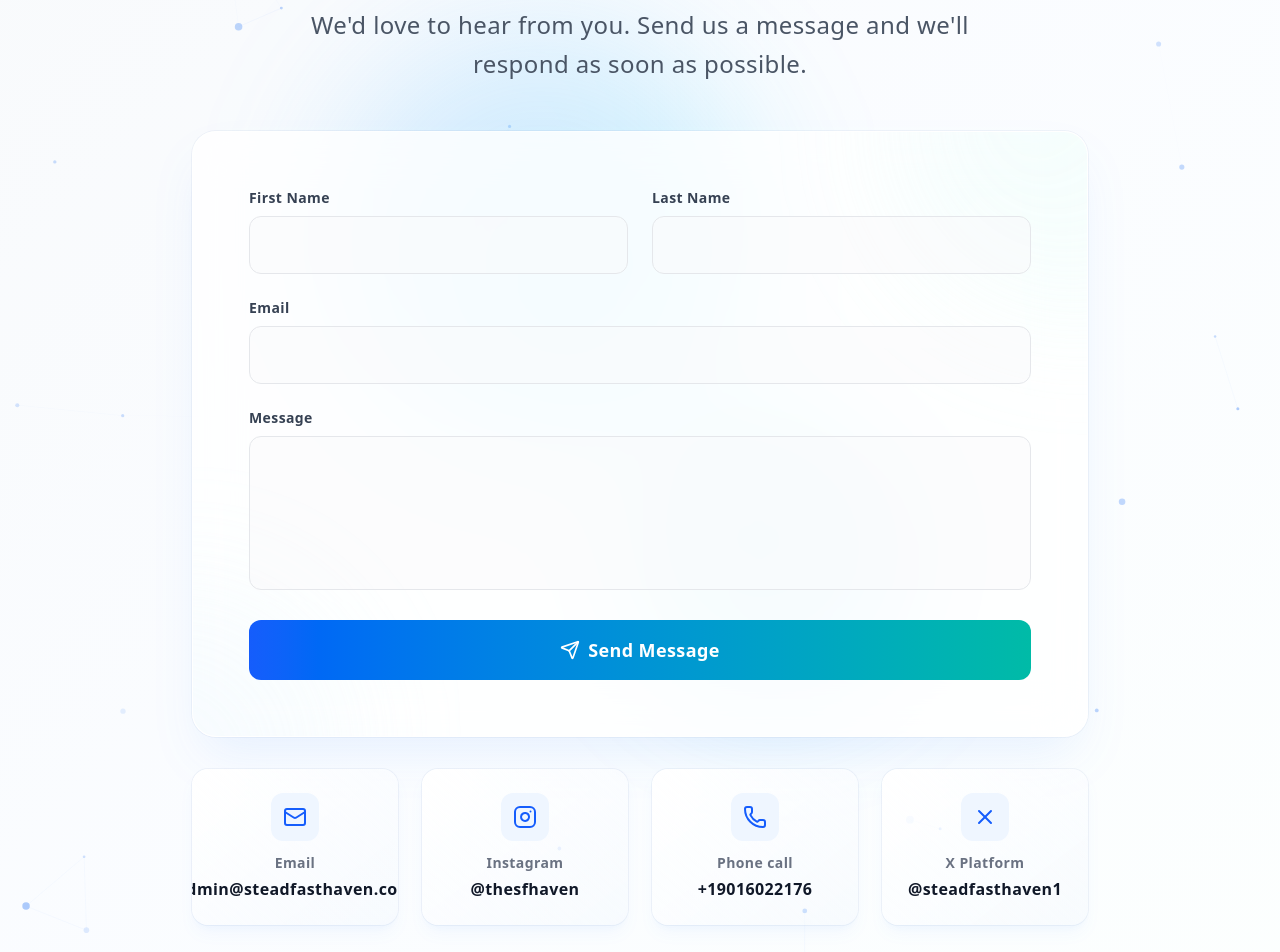
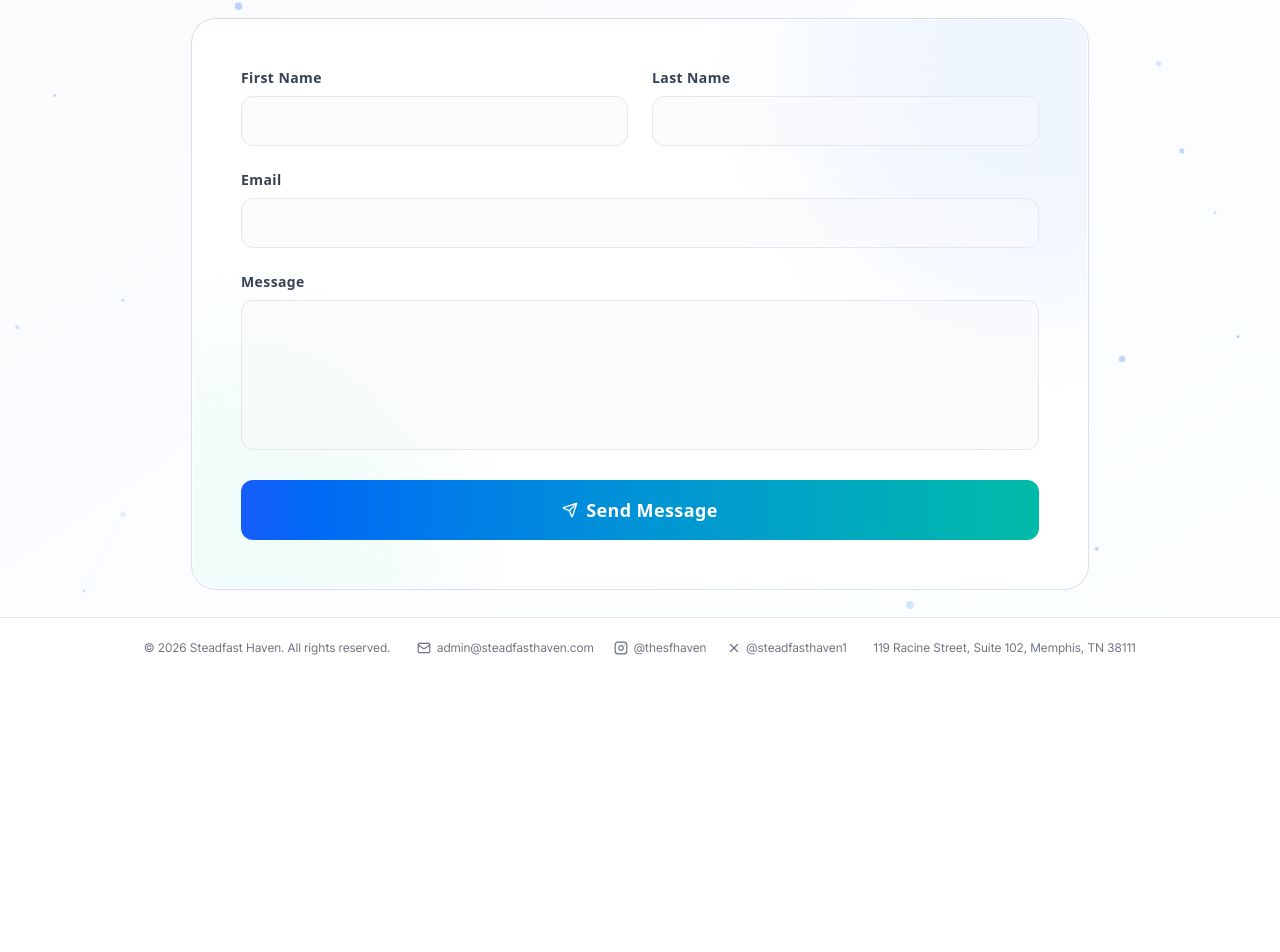
Before and after one commit to Achraftraf/Tranquil-stronghold, a Next.js app: page /contact in a window 1280 px wide. Shown: the part 296-1248 px from the top of the page. After the commit the page ends 974 px from the top, so only its background shows below. Built offline with nearby package versions, Linux system fonts and the light colour scheme.

Commit message:
styles(contact): imporove contact page and remove links to footer

```diff
--- a/app/contact/page.tsx
+++ b/app/contact/page.tsx
@@ -1,9 +1,18 @@
-"use client"
+"use client";
 
 import { useState, useEffect, useRef } from "react";
-import { Mail, Instagram, Send, Phone, X } from "lucide-react";
+import { Send} from "lucide-react";
+import { ParticleBackground } from "@/components/particle-background";
 
-const AnimatedSection = ({ children, delay = 0, classNames = "" }: { children: React.ReactNode; delay?: number; classNames?: string }) => {
+const AnimatedSection = ({
+  children,
+  delay = 0,
+  classNames = "",
+}: {
+  children: React.ReactNode;
+  delay?: number;
+  classNames?: string;
+}) => {
   const [isVisible, setIsVisible] = useState(false);
   const ref = useRef(null);
 
@@ -14,7 +23,7 @@ const AnimatedSection = ({ children, delay = 0, classNames = "" }: { children: R
           setTimeout(() => setIsVisible(true), delay * 1000);
         }
       },
-      { threshold: 0.1 }
+      { threshold: 0.1 },
     );
 
     if (ref.current) observer.observe(ref.current);
@@ -24,154 +33,26 @@ const AnimatedSection = ({ children, delay = 0, classNames = "" }: { children: R
   return (
     <div
       ref={ref}
-      className={`transition-all duration-1000 ${isVisible ? "opacity-100 translate-y-0" : "opacity-0 translate-y-8"
-        } ${classNames}`}
+      className={`transition-all duration-1000 ${
+        isVisible ? "opacity-100 translate-y-0" : "opacity-0 translate-y-8"
+      } ${classNames}`}
     >
       {children}
     </div>
   );
 };
 
-const ParticleBackground = () => {
-  const canvasRef = useRef<HTMLCanvasElement>(null);
-
-  useEffect(() => {
-    const canvas = canvasRef.current;
-    if (!canvas) return;
-
-    const ctx = canvas.getContext("2d");
-    if (!ctx) return;
-    let animationFrameId: number;
-    let particles = [];
-
-    const resizeCanvas = () => {
-      canvas.width = canvas.offsetWidth;
-      canvas.height = canvas.offsetHeight;
-    };
-
-    resizeCanvas();
-    window.addEventListener("resize", resizeCanvas);
-
-    class Particle {
-      x!: number;
-      y!: number;
-      speed!: number;
-      size!: number;
-      opacity!: number;
-
-      constructor() {
-        this.reset();
-        this.y = Math.random() * canvas!.height;
-        this.opacity = Math.random() * 0.5 + 0.2;
-      }
-
-      reset() {
-        this.x = Math.random() * canvas!.width;
-        this.y = -10;
-        this.speed = Math.random() * 1 + 0.5;
-        this.size = Math.random() * 3 + 1;
-        this.opacity = Math.random() * 0.5 + 0.2;
-      }
-
-      update() {
-        this.y += this.speed;
-        if (this.y > canvas!.height) {
-          this.reset();
-        }
-      }
-
-      draw() {
-        if (!ctx) return;
-        ctx.fillStyle = `rgba(59, 130, 246, ${this.opacity})`;
-        ctx.beginPath();
-        ctx.arc(this.x, this.y, this.size, 0, Math.PI * 2);
-        ctx.fill();
-      }
-    }
-
-    for (let i = 0; i < 50; i++) {
-      particles.push(new Particle());
-    }
-
-    const animate = () => {
-      ctx.clearRect(0, 0, canvas.width, canvas.height);
-
-      particles.forEach((particle) => {
-        particle.update();
-        particle.draw();
-      });
-
-      particles.forEach((p1, i) => {
-        particles.slice(i + 1).forEach((p2) => {
-          const dx = p1.x - p2.x;
-          const dy = p1.y - p2.y;
-          const distance = Math.sqrt(dx * dx + dy * dy);
-
-          if (distance < 150) {
-            ctx.strokeStyle = `rgba(59, 130, 246, ${0.1 * (1 - distance / 150)})`;
-            ctx.lineWidth = 1;
-            ctx.beginPath();
-            ctx.moveTo(p1.x, p1.y);
-            ctx.lineTo(p2.x, p2.y);
-            ctx.stroke();
-          }
-        });
-      });
-
-      animationFrameId = requestAnimationFrame(animate);
-    };
-
-    animate();
-
-    return () => {
-      window.removeEventListener("resize", resizeCanvas);
-      cancelAnimationFrame(animationFrameId);
-    };
-  }, []);
-
-  return (
-    <canvas
-      ref={canvasRef}
-      className="absolute inset-0 w-full h-full pointer-events-none"
-      style={{ opacity: 0.6 }}
-    />
-  );
-};
-
-const ContactLinkItem = ({ title, icon, content, href }: { title: string; icon: React.ReactNode; content: string; href: string }) => {
-  return (
-    <a
-      href={href}
-      target={href.startsWith("http") ? "_blank" : undefined}
-      rel={href.startsWith("http") ? "noopener noreferrer" : undefined}
-      className="group relative overflow-hidden rounded-2xl bg-gradient-to-br from-white to-blue-50/30 p-6 shadow-lg shadow-blue-500/5 ring-1 ring-blue-900/5 transition-all duration-300 hover:shadow-xl hover:shadow-blue-500/10 hover:-translate-y-1 hover:ring-blue-500/20"
-    >
-      <div className="absolute inset-0 bg-gradient-to-br from-blue-500/0 to-teal-500/0 group-hover:from-blue-500/5 group-hover:to-teal-500/5 transition-all duration-500"></div>
-      <div className="relative z-10 flex flex-col items-center text-center space-y-3">
-        <div className="p-3 bg-blue-50 rounded-xl group-hover:bg-blue-100 transition-colors duration-300 group-hover:scale-110 transform">
-          {icon}
-        </div>
-        <div>
-          <p className="text-sm font-semibold text-gray-500 mb-1">{title}</p>
-          <p className="text-base font-bold text-gray-900 group-hover:text-blue-600 transition-colors duration-300">
-            {content}
-          </p>
-        </div>
-      </div>
-    </a>
-  );
-};
 
 export default function Contact() {
   const [formData, setFormData] = useState({
     name: "",
     lastName: "",
     email: "",
-    message: ""
+    message: "",
   });
   const [isSubmitting, setIsSubmitting] = useState(false);
   const [submitStatus, setSubmitStatus] = useState<{
-    type: 'success' | 'error';
+    type: "success" | "error";
     message: string;
   } | null>(null);
 
@@ -182,31 +63,33 @@ export default function Contact() {
 
     setTimeout(() => {
       setSubmitStatus({
-        type: 'success',
-        message: 'Message sent successfully! We\'ll get back to you soon.'
+        type: "success",
+        message: "Message sent successfully! We'll get back to you soon.",
       });
-      setFormData({ name: '', lastName: '', email: '', message: '' });
+      setFormData({ name: "", lastName: "", email: "", message: "" });
       setIsSubmitting(false);
     }, 1500);
   };
 
-  const handleChange = (e: React.ChangeEvent<HTMLInputElement | HTMLTextAreaElement>) => {
+  const handleChange = (
+    e: React.ChangeEvent<HTMLInputElement | HTMLTextAreaElement>,
+  ) => {
     setFormData({
       ...formData,
-      [e.target.name]: e.target.value
+      [e.target.name]: e.target.value,
     });
   };
 
   return (
-    <section className="relative w-full min-h-screen bg-gradient-to-br from-slate-50 via-blue-50/30 to-teal-50/20 text-black flex items-center justify-center font-sans py-12 overflow-hidden">
+    <section className="relative flex-1 w-full py-5 bg-gradient-to-br from-slate-50 via-blue-50/30 to-teal-50/20 text-black flex items-center justify-center font-sans overflow-hidden">
       <ParticleBackground />
 
-      <div className="absolute top-1/4 left-1/4 w-96 h-96 bg-gradient-to-br from-blue-400/20 to-cyan-400/20 rounded-full blur-3xl animate-float"></div>
-      <div className="absolute bottom-1/4 right-1/4 w-80 h-80 bg-gradient-to-br from-teal-400/20 to-blue-400/20 rounded-full blur-3xl animate-float-delayed"></div>
-
-      <div className="relative z-10 w-full md:max-w-5xl mx-auto px-8 pt-6 pb-8">
-        <AnimatedSection delay={0.1} classNames="text-center mb-12 flex flex-col items-center">
-          <span className="mb-6 inline-flex items-center justify-center gap-2 rounded-full bg-blue-50 px-4 py-1.5 text-sm font-bold tracking-wide text-blue-600 ring-1 ring-inset ring-blue-600/20 transition-all hover:bg-blue-100 hover:scale-105 cursor-default shadow-sm">
+      <div className="relative z-10 w-full md:max-w-5xl mx-auto px-8">
+        <AnimatedSection
+          delay={0.1}
+          classNames="text-center mb-10 flex flex-col items-center"
+        >
+          <span className="mb-4 inline-flex items-center justify-center gap-2 rounded-full bg-blue-50 px-4 py-1.5 text-sm font-bold tracking-wide text-blue-600 ring-1 ring-inset ring-blue-600/20 transition-all hover:bg-blue-100 hover:scale-105 cursor-default shadow-sm">
             <span className="relative flex h-2.5 w-2.5">
               <span className="animate-ping absolute inline-flex h-full w-full rounded-full bg-blue-400 opacity-75"></span>
               <span className="relative inline-flex rounded-full h-2.5 w-2.5 bg-teal-500"></span>
@@ -214,34 +97,45 @@ export default function Contact() {
             Contact Us
           </span>
 
-          <h1 className="text-5xl md:text-7xl font-black tracking-tighter mb-6 text-gray-900 leading-tight">
-            Get <span className="bg-gradient-to-r from-blue-600 via-cyan-500 to-teal-400 bg-clip-text text-transparent">in Touch</span>
+          <h1 className="text-5xl md:text-6xl font-black tracking-tighter mb-2 text-gray-900 leading-tight">
+            Get{" "}
+            <span className="bg-gradient-to-r from-blue-600 via-cyan-500 to-teal-400 bg-clip-text text-transparent">
+              in Touch
+            </span>
           </h1>
-          <p className="text-xl md:text-2xl text-gray-600 max-w-2xl mx-auto leading-relaxed font-medium">
-            We'd love to hear from you. Send us a message and we'll respond as soon as possible.
+          <p className="text-lg md:text-xl text-gray-600 max-w-xl mx-auto leading-relaxed font-medium">
+            We'd love to hear from you. Send us a message and we'll respond as
+            soon as possible.
           </p>
         </AnimatedSection>
 
         <div className="px-2 lg:px-8">
-          <AnimatedSection delay={0.2} classNames="mb-8">
+          <AnimatedSection delay={0.2} classNames="mb-2">
             {submitStatus && (
-              <div className={`p-4 rounded-xl text-sm animate-slide-down ${submitStatus.type === 'success'
-                ? 'bg-teal-50 text-teal-800 border border-teal-200'
-                : 'bg-red-50 text-red-800 border border-red-200'
-                }`}>
+              <div
+                className={`p-4 rounded-xl text-sm animate-slide-down mb-3 ${
+                  submitStatus.type === "success"
+                    ? "bg-teal-50 text-teal-800 border border-teal-300"
+                    : "bg-red-50 text-red-800 border border-red-200"
+                }`}
+              >
                 {submitStatus.message}
               </div>
             )}
 
-            <div className="relative overflow-hidden rounded-3xl bg-white/80 backdrop-blur-xl p-8 md:p-14 shadow-2xl shadow-blue-500/10 ring-1 ring-blue-900/5 border border-white/50">
-              <div className="absolute top-0 right-0 -translate-y-1/2 translate-x-1/2 w-96 h-96 bg-gradient-to-br from-blue-100/40 via-teal-100/30 to-cyan-100/20 rounded-full blur-3xl opacity-60 pointer-events-none"></div>
-              <div className="absolute bottom-0 left-0 translate-y-1/2 -translate-x-1/2 w-80 h-80 bg-gradient-to-tr from-cyan-100/40 via-blue-100/30 to-teal-100/20 rounded-full blur-3xl opacity-60 pointer-events-none"></div>
+            <div className="overflow-hidden rounded-3xl bg-white p-8 md:p-12 ring-1 ring-blue-900/15 border border-white/50">
 
               <div className="relative z-10">
+                <div className="absolute top-0 right-0 -translate-y-1/2 translate-x-1/2 w-[30rem] h-[30rem] bg-blue-50/90 rounded-full blur-3xl pointer-events-none animate-pulse-slow -z-10"></div>
+                <div className="absolute bottom-0 left-0 translate-y-1/2 -translate-x-1/2 w-[25rem] h-[25rem] bg-teal-50/90 rounded-full blur-3xl pointer-events-none animate-pulse-slow [animation-delay:2s] -z-10"></div>
+
                 <div className="space-y-6">
                   <div className="grid grid-cols-1 md:grid-cols-2 gap-6">
                     <div className="group">
-                      <label htmlFor="name" className="block text-sm font-semibold mb-2 text-gray-700">
+                      <label
+                        htmlFor="name"
+                        className="block text-sm font-semibold mb-2 text-gray-700"
+                      >
                         First Name
                       </label>
                       <input
@@ -250,12 +144,15 @@ export default function Contact() {
                         name="name"
                         value={formData.name}
                         onChange={handleChange}
-                        className="w-full bg-gray-50/50 border border-gray-200 rounded-xl p-4 focus:border-teal-500 focus:bg-white focus:ring-4 focus:ring-teal-500/10 focus:outline-none transition-all duration-300 text-base hover:border-blue-300"
+                        className="w-full bg-gray-50/50 border border-gray-200 rounded-xl p-3 focus:border-teal-500 focus:bg-white focus:ring-4 focus:ring-teal-500/10 focus:outline-none transition-all duration-300 text-base hover:border-blue-300"
                         required
                       />
                     </div>
                     <div className="group">
-                      <label htmlFor="lastName" className="block text-sm font-semibold mb-2 text-gray-700">
+                      <label
+                        htmlFor="lastName"
+                        className="block text-sm font-semibold mb-2 text-gray-700"
+                      >
                         Last Name
                       </label>
                       <input
@@ -264,14 +161,17 @@ export default function Contact() {
                         name="lastName"
                         value={formData.lastName}
                         onChange={handleChange}
-                        className="w-full bg-gray-50/50 border border-gray-200 rounded-xl p-4 focus:border-teal-500 focus:bg-white focus:ring-4 focus:ring-teal-500/10 focus:outline-none transition-all duration-300 text-base hover:border-blue-300"
+                        className="w-full bg-gray-50/50 border border-gray-200 rounded-xl p-3 focus:border-teal-500 focus:bg-white focus:ring-4 focus:ring-teal-500/10 focus:outline-none transition-all duration-300 text-base hover:border-blue-300"
                         required
                       />
                     </div>
                   </div>
 
                   <div>
-                    <label htmlFor="email" className="block text-sm font-semibold mb-2 text-gray-700">
+                    <label
+                      htmlFor="email"
+                      className="block text-sm font-semibold mb-2 text-gray-700"
+                    >
                       Email
                     </label>
                     <input
@@ -280,13 +180,16 @@ export default function Contact() {
                       name="email"
                       value={formData.email}
                       onChange={handleChange}
-                      className="w-full bg-gray-50/50 border border-gray-200 rounded-xl p-4 focus:border-teal-500 focus:bg-white focus:ring-4 focus:ring-teal-500/10 focus:outline-none transition-all duration-300 text-base hover:border-blue-300"
+                      className="w-full bg-gray-50/50 border border-gray-200 rounded-xl p-3 focus:border-teal-500 focus:bg-white focus:ring-4 focus:ring-teal-500/10 focus:outline-none transition-all duration-300 text-base hover:border-blue-300"
                       required
                     />
                   </div>
 
                   <div>
-                    <label htmlFor="message" className="block text-sm font-semibold mb-2 text-gray-700">
+                    <label
+                      htmlFor="message"
+                      className="block text-sm font-semibold mb-2 text-gray-700"
+                    >
                       Message
                     </label>
                     <textarea
@@ -295,7 +198,7 @@ export default function Contact() {
                       rows={5}
                       value={formData.message}
                       onChange={handleChange}
-                      className="resize-none w-full bg-gray-50/50 border border-gray-200 rounded-xl p-4 focus:border-teal-500 focus:bg-white focus:ring-4 focus:ring-teal-500/10 focus:outline-none transition-all duration-300 text-base min-h-[150px] hover:border-blue-300"
+                      className="resize-none w-full bg-gray-50/50 border border-gray-200 rounded-xl p-3 focus:border-teal-500 focus:bg-white focus:ring-4 focus:ring-teal-500/10 focus:outline-none transition-all duration-300 text-base min-h-[150px] hover:border-blue-300"
                       required
                     ></textarea>
                   </div>
@@ -303,43 +206,16 @@ export default function Contact() {
                   <button
                     onClick={handleSubmit}
                     disabled={isSubmitting}
-                    className="group relative w-full mt-6 bg-gradient-to-r from-blue-600 to-teal-500 text-white py-4 rounded-xl font-bold text-lg hover:shadow-2xl hover:shadow-teal-500/40 hover:scale-[1.02] transition-all duration-300 disabled:opacity-50 disabled:cursor-not-allowed flex items-center justify-center gap-2 overflow-hidden"
+                    className="group relative w-full mt-6 bg-gradient-to-r from-blue-600 to-teal-500 text-white py-4 rounded-xl font-bold text-lg  hover:shadow-teal-500/40 hover:scale-[1.01] transition-all duration-300 disabled:opacity-50 disabled:cursor-not-allowed flex items-center justify-center gap-2 overflow-hidden"
                   >
                     <span className="absolute inset-0 bg-gradient-to-r from-teal-500 to-blue-600 opacity-0 group-hover:opacity-100 transition-opacity duration-300"></span>
-                    <Send className="w-5 h-5 relative z-10 group-hover:translate-x-1 transition-transform duration-300" />
-                    <span className="relative z-10">{isSubmitting ? 'Sending...' : 'Send Message'}</span>
+                    <Send className="w-4 h-4 relative z-10 group-hover:translate-x-1 transition-transform duration-300" />
+                    <span className="relative z-10">
+                      {isSubmitting ? "Sending..." : "Send Message"}
+                    </span>
                   </button>
                 </div>
               </div>
-            </div>
-          </AnimatedSection>
-
-          <AnimatedSection delay={0.3}>
-            <div className="grid grid-cols-1 sm:grid-cols-2 lg:grid-cols-4 gap-6">
-              <ContactLinkItem
-                title="Email"
-                icon={<Mail className="w-6 h-6 text-blue-600" />}
-                content="admin@steadfasthaven.com"
-                href="mailto:admin@steadfasthaven.com"
-              />
-              <ContactLinkItem
-                title="Instagram"
-                icon={<Instagram className="w-6 h-6 text-blue-600" />}
-                content="@thesfhaven"
-                href="https://instagram.com/thesfhaven"
-              />
-              <ContactLinkItem
-                title="Phone call"
-                icon={<Phone className="w-6 h-6 text-blue-600" />}
-                content="+19016022176"
-                href="tel:+19016022176"
-              />
-              <ContactLinkItem
-                title="X Platform"
-                icon={<X className="w-6 h-6 text-blue-600" />}
-                content="@steadfasthaven1"
-                href="https://x.com/steadfasthaven1"
-              />
             </div>
           </AnimatedSection>
         </div>
@@ -347,7 +223,8 @@ export default function Contact() {
 
       <style jsx>{`
         @keyframes float {
-          0%, 100% {
+          0%,
+          100% {
             transform: translate(0, 0) scale(1);
           }
           33% {
@@ -359,7 +236,8 @@ export default function Contact() {
         }
 
         @keyframes float-delayed {
-          0%, 100% {
+          0%,
+          100% {
             transform: translate(0, 0) scale(1);
           }
           33% {
```
